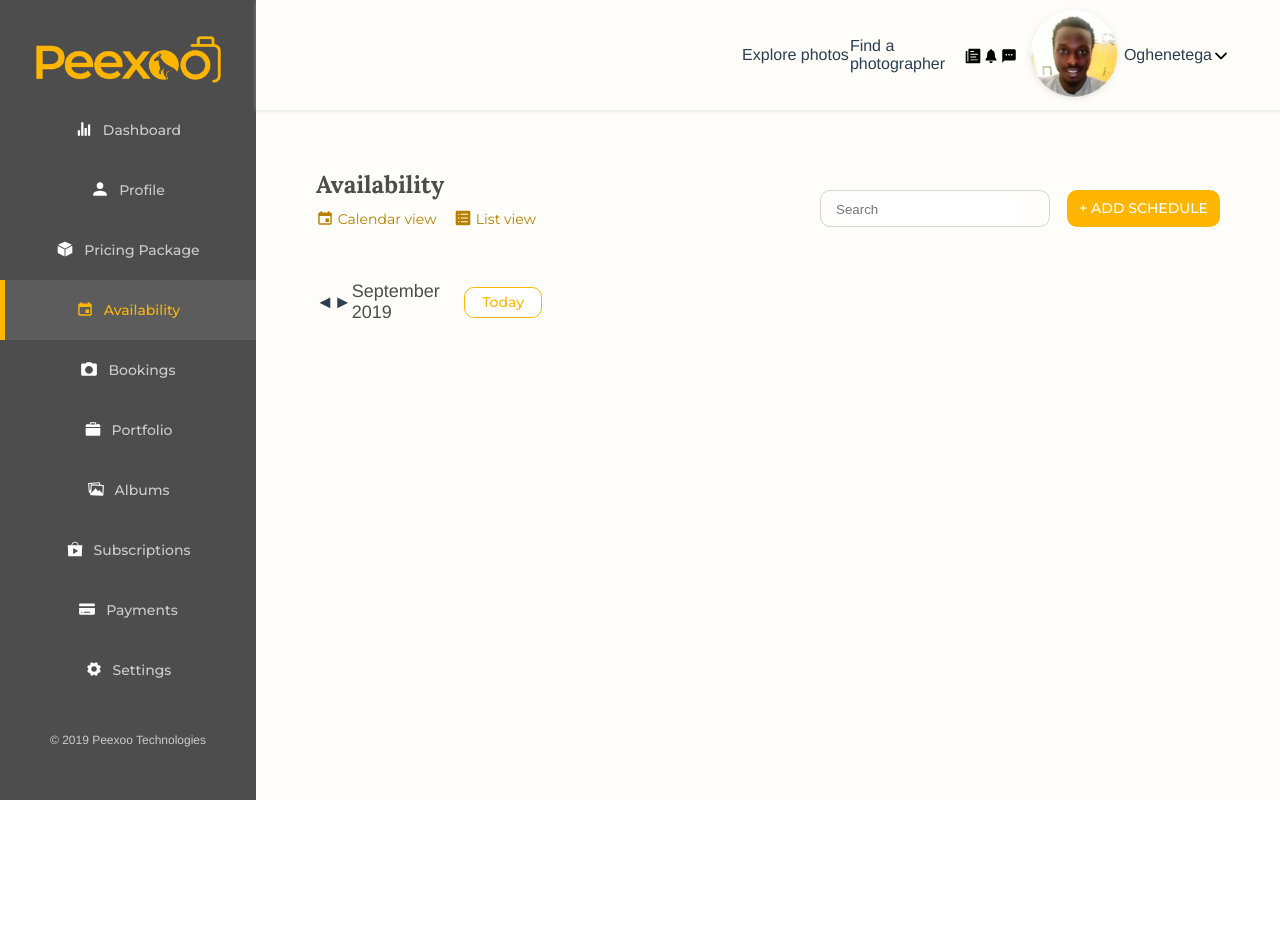
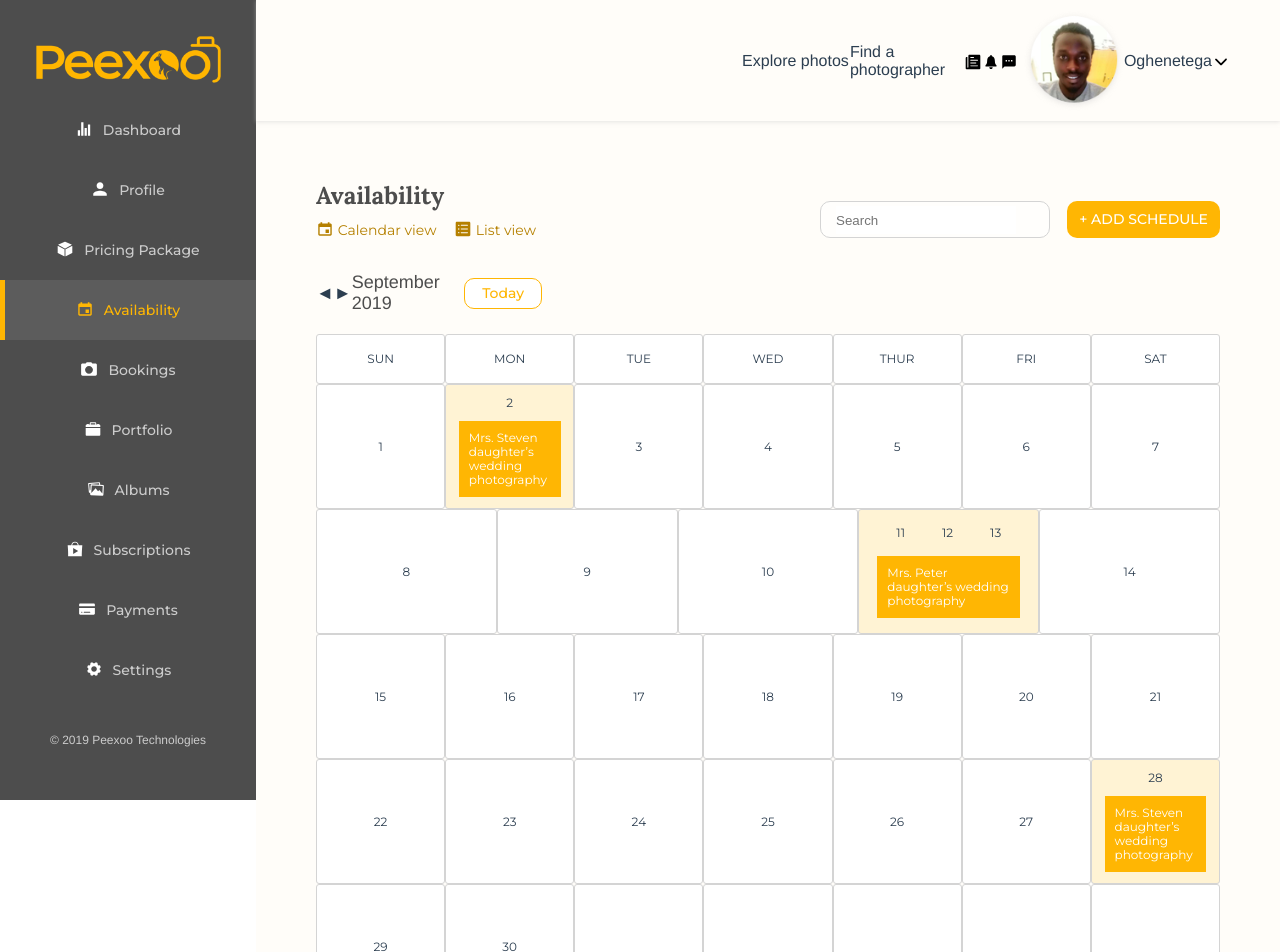
Before and after one commit to Oluwaseunus/peexoo-test, a Vue app: page / in a window 1280 px wide. Shown: the top 952 px of the page. Before the commit the page ends 800 px from the top, so only its background shows below. Built offline with nearby package versions, Linux system fonts and the light colour scheme.

Commit message:
Display Calendar

```diff
--- a/src/components/Availability.vue
+++ b/src/components/Availability.vue
@@ -40,16 +40,19 @@
 
       <button class="btn btn--inverted">Today</button>
     </div>
+    <Calendar />
   </div>
 </template>
 
 <script>
+import Calendar from './Calendar';
 import IconBase from './IconBase';
 import IconAvailability from './icons/IconAvailability';
 import IconList from './icons/IconList';
 
 export default {
   components: {
+    Calendar,
     IconBase,
     IconAvailability,
     IconList
@@ -64,7 +67,6 @@ export default {
 
 .header {
   position: relative;
-  margin-bottom: 4rem;
 }
 
 .title {
@@ -101,7 +103,7 @@ export default {
 }
 
 .btn {
-  color: white;
+  color: #fff;
   text-transform: uppercase;
   font-size: 1.4rem;
   font-weight: 500;
@@ -122,7 +124,7 @@ export default {
   }
 
   &--inverted {
-    background: white;
+    background: #fff;
     color: #ffb603;
     border: 1px solid #ffb603;
     padding: 0.6rem 1.7rem;
@@ -158,6 +160,7 @@ export default {
   align-items: center;
   width: 25%;
   font-size: 1.8rem;
+  margin: 2rem 0;
 
   &__arrows {
     display: flex;
--- a/src/components/Calendar.vue
+++ b/src/components/Calendar.vue
@@ -0,0 +1,216 @@
+<template>
+  <div class="calendar">
+    <div class="days">
+      <div class="day">
+        <span>Sun</span>
+      </div>
+      <div class="day">
+        <span>Mon</span>
+      </div>
+      <div class="day">
+        <span>Tue</span>
+      </div>
+      <div class="day">
+        <span>Wed</span>
+      </div>
+      <div class="day">
+        <span>Thur</span>
+      </div>
+      <div class="day">
+        <span>Fri</span>
+      </div>
+      <div class="day">
+        <span>Sat</span>
+      </div>
+    </div>
+    <div class="weeks">
+      <div class="week">
+        <div class="day weekday">
+          <span>1</span>
+        </div>
+        <div class="day weekday booked">
+          <span>2</span>
+          <div class="event">
+            <p>Mrs. Steven daughter’s wedding photography</p>
+          </div>
+        </div>
+        <div class="day weekday">
+          <span>3</span>
+        </div>
+        <div class="day weekday">
+          <span>4</span>
+        </div>
+        <div class="day weekday">
+          <span>5</span>
+        </div>
+        <div class="day weekday">
+          <span>6</span>
+        </div>
+        <div class="day weekday">
+          <span>7</span>
+        </div>
+      </div>
+      <div class="week">
+        <div class="day weekday">
+          <span>8</span>
+        </div>
+        <div class="day weekday">
+          <span>9</span>
+        </div>
+        <div class="day weekday">
+          <span>10</span>
+        </div>
+        <div class="day weekday booked booked--group">
+          <div class="booked--days">
+            <span>11</span>
+            <span>12</span>
+            <span>13</span>
+          </div>
+          <div class="event">
+            <p>Mrs. Peter daughter’s wedding photography</p>
+          </div>
+        </div>
+        <div class="day weekday">
+          <span>14</span>
+        </div>
+      </div>
+      <div class="week">
+        <div class="day weekday">
+          <span>15</span>
+        </div>
+        <div class="day weekday ">
+          <span>16</span>
+        </div>
+        <div class="day weekday">
+          <span>17</span>
+        </div>
+        <div class="day weekday">
+          <span>18</span>
+        </div>
+        <div class="day weekday">
+          <span>19</span>
+        </div>
+        <div class="day weekday">
+          <span>20</span>
+        </div>
+        <div class="day weekday">
+          <span>21</span>
+        </div>
+      </div>
+      <div class="week">
+        <div class="day weekday">
+          <span>22</span>
+        </div>
+        <div class="day weekday ">
+          <span>23</span>
+        </div>
+        <div class="day weekday">
+          <span>24</span>
+        </div>
+        <div class="day weekday">
+          <span>25</span>
+        </div>
+        <div class="day weekday">
+          <span>26</span>
+        </div>
+        <div class="day weekday">
+          <span>27</span>
+        </div>
+        <div class="day weekday booked">
+          <span>28</span>
+          <div class="event">
+            <p>Mrs. Steven daughter’s wedding photography</p>
+          </div>
+        </div>
+      </div>
+      <div class="week">
+        <div class="day weekday">
+          <span>29</span>
+        </div>
+        <div class="day weekday ">
+          <span>30</span>
+        </div>
+        <div class="day weekday">
+          <span></span>
+        </div>
+        <div class="day weekday">
+          <span></span>
+        </div>
+        <div class="day weekday">
+          <span></span>
+        </div>
+        <div class="day weekday">
+          <span></span>
+        </div>
+        <div class="day weekday">
+          <span></span>
+        </div>
+      </div>
+    </div>
+  </div>
+</template>
+
+<script></script>
+
+<style lang="scss" scoped>
+/* .calendar {
+  display: grid;
+  grid-template-columns: repeat(7, 1fr);
+  grid-template-rows: 0.5fr repeat(5, 1fr);
+  grid-column-gap: 4px;
+  grid-row-gap: 4px;
+} */
+
+.days,
+.week {
+  display: flex;
+  width: 100%;
+  justify-content: space-between;
+}
+
+.day {
+  font-family: 'Montserrat', sans-serif;
+  font-size: 1.2rem;
+  line-height: 1.4rem;
+  text-transform: uppercase;
+  flex-grow: 1;
+
+  display: flex;
+  justify-content: center;
+  align-items: center;
+  border: 1px solid #d4d4d4;
+  border-radius: 0.3rem;
+  height: 5rem;
+  width: 98%;
+  background: #fff;
+}
+
+.weekday {
+  height: 12.5rem;
+}
+
+.booked {
+  background-color: #fff3d4;
+  display: flex;
+  flex-direction: column;
+  justify-content: space-evenly;
+
+  &--days {
+    width: 100%;
+    display: flex;
+    justify-content: space-evenly;
+  }
+
+  &--group {
+    flex-grow: 3;
+  }
+}
+
+.event {
+  background-color: #ffb603;
+  width: 80%;
+  padding: 1rem;
+  text-transform: none;
+  color: #fff;
+}
+</style>
--- a/src/components/Sidebar.vue
+++ b/src/components/Sidebar.vue
@@ -3,7 +3,7 @@
     <div class="logo"></div>
     <div class="links">
       <div class="link">
-        <IconBase iconName="Dashboard" iconColor="white"
+        <IconBase iconName="Dashboard" iconColor="#fff"
           ><IconDashboard
         /></IconBase>
         <p class="link--text">
@@ -11,17 +11,13 @@
         </p>
       </div>
       <div class="link">
-        <IconBase iconName="Profile" iconColor="white"
-          ><IconProfile
-        /></IconBase>
+        <IconBase iconName="Profile" iconColor="#fff"><IconProfile /></IconBase>
         <p class="link--text">
           Profile
         </p>
       </div>
       <div class="link">
-        <IconBase iconName="Package" iconColor="white"
-          ><IconPackage
-        /></IconBase>
+        <IconBase iconName="Package" iconColor="#fff"><IconPackage /></IconBase>
         <p class="link--text">
           Pricing Package
         </p>
@@ -35,7 +31,7 @@
         </p>
       </div>
       <div class="link">
-        <IconBase iconName="Bookings" iconColor="white"
+        <IconBase iconName="Bookings" iconColor="#fff"
           ><IconBookings
         /></IconBase>
         <p class="link--text">
@@ -43,7 +39,7 @@
         </p>
       </div>
       <div class="link">
-        <IconBase iconName="Portfolio" iconColor="white"
+        <IconBase iconName="Portfolio" iconColor="#fff"
           ><IconPortfolio
         /></IconBase>
         <p class="link--text">
@@ -51,13 +47,13 @@
         </p>
       </div>
       <div class="link">
-        <IconBase iconName="Albums" iconColor="white"><IconAlbums /></IconBase>
+        <IconBase iconName="Albums" iconColor="#fff"><IconAlbums /></IconBase>
         <p class="link--text">
           Albums
         </p>
       </div>
       <div class="link">
-        <IconBase iconName="Subscriptions" iconColor="white"
+        <IconBase iconName="Subscriptions" iconColor="#fff"
           ><IconSubscriptions
         /></IconBase>
         <p class="link--text">
@@ -65,19 +61,21 @@
         </p>
       </div>
       <div class="link">
-        <IconBase iconName="Payments" iconColor="white"
+        <IconBase iconName="Payments" iconColor="#fff"
           ><IconPayments
         /></IconBase>
         <p class="link--text">
           Payments
         </p>
       </div>
-      <div class="link"><IconBase iconName="Settings" iconColor="white"
+      <div class="link">
+        <IconBase iconName="Settings" iconColor="#fff"
           ><IconSettings
         /></IconBase>
         <p class="link--text">
           Settings
-        </p></div>
+        </p>
+      </div>
     </div>
     <div class="info">
       &copy; 2019 Peexoo Technologies
@@ -182,7 +180,7 @@ export default {
   }
 
   .icon {
-    fill: white;
+    fill: #fff;
   }
 }
 
@@ -197,7 +195,7 @@ export default {
 svg {
   width: 1.8rem;
   height: 1.8rem;
-  fill: white;
+  fill: #fff;
   margin-right: 1rem;
   margin-bottom: 0.2rem;
 }
```
